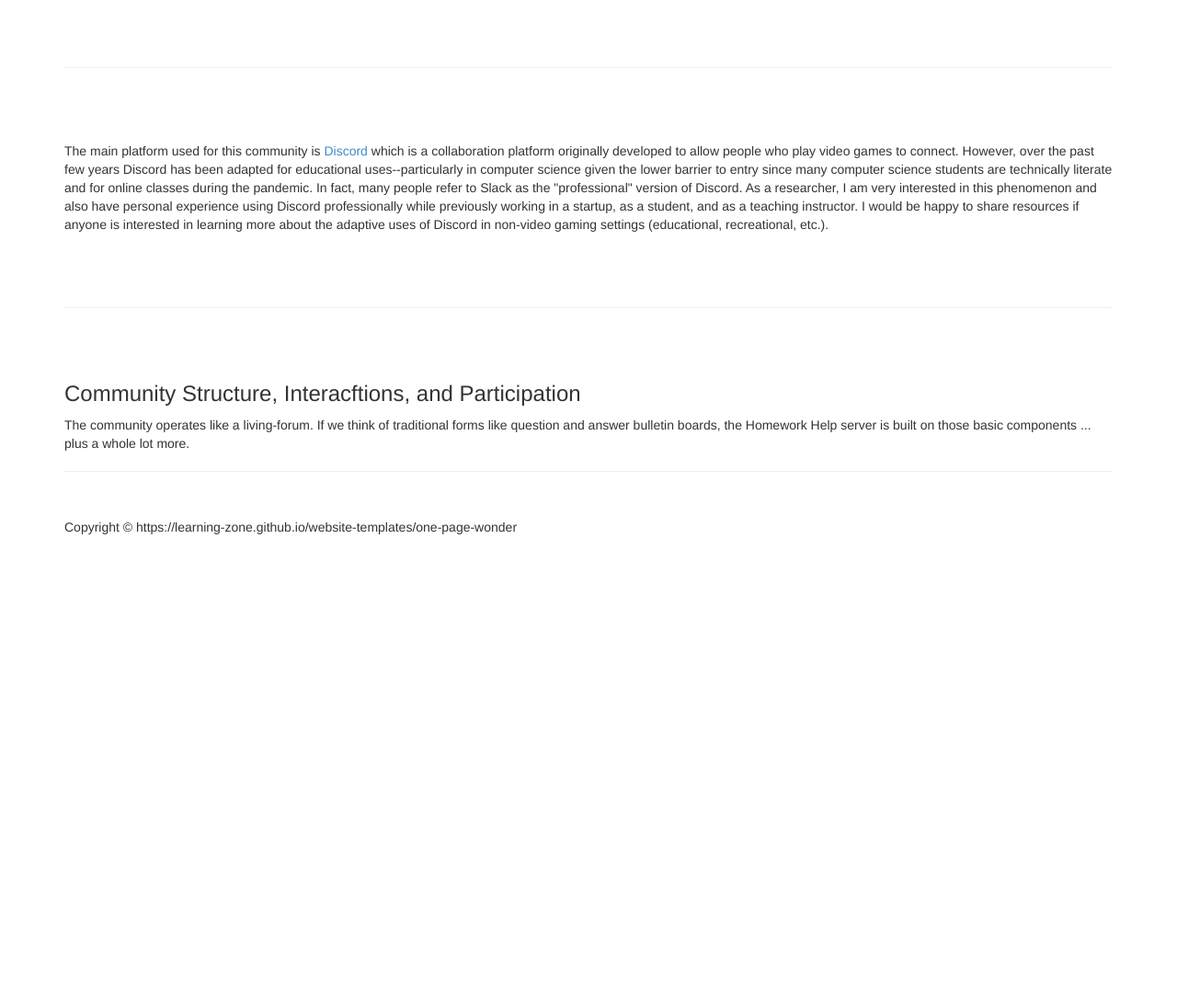
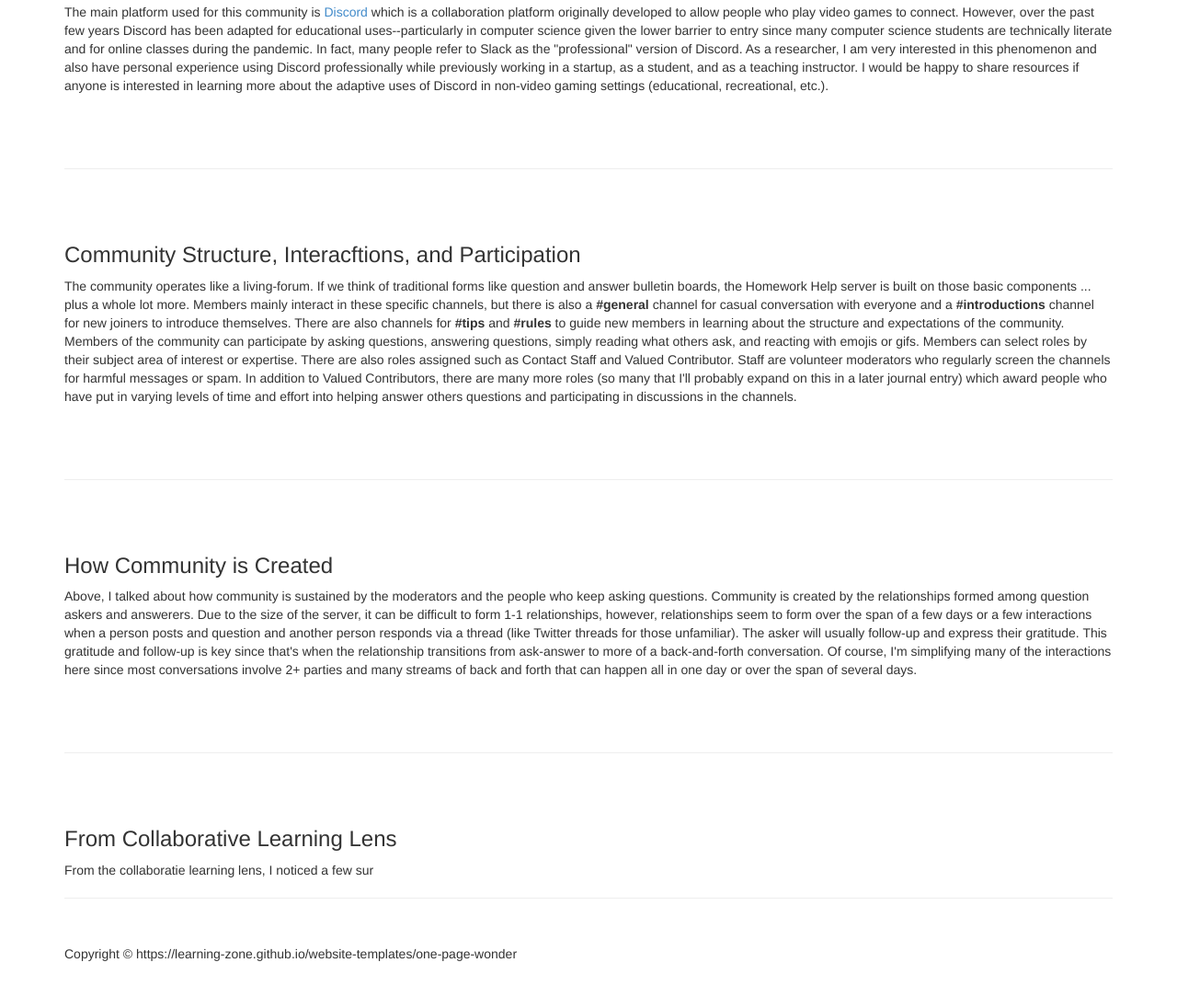
Before and after one commit to yjqian02/online_learning_communities_Alice_Zhang, a plain HTML site: page journal1.html in a window 1280 px wide. Shown: the part 945-2029 px from the top of the page at 92% size. Before the commit the page ends 1578 px from the top, so only its background shows below. Drawn offline with Linux system fonts and the light colour scheme.

Commit message:
fix image

```diff
--- a/journal1.html
+++ b/journal1.html
@@ -83,7 +83,6 @@
         </ol>
       </p>
 
-      <hr class="featurette-divider">
       <p>
         The main platform used for this community is <a href="https://Discord.com">Discord</a> which is a collaboration
         platform originally developed to allow people who play video games to connect. However, over the past few years Discord
@@ -100,9 +99,39 @@
       <p>
         The community operates like a living-forum. If we think of traditional forms like question and answer bulletin
         boards, the Homework Help server is built on those basic components ... plus a whole lot more.
+        Members mainly interact in these specific channels, but there is also a <b>#general</b> channel for casual conversation with
+        everyone and a <b>#introductions</b> channel for new joiners to introduce themselves.
+        There are also channels for <b>#tips</b> and <b>#rules</b> to guide new members in learning about the structure and
+        expectations of the community.
+        Members of the community can participate by asking questions, answering questions, simply reading what others
+        ask, and reacting with emojis or gifs.
+        Members can select roles by their subject area of interest or expertise. There are also
+        roles assigned such as Contact Staff and Valued Contributor. Staff are volunteer moderators who regularly
+        screen the channels for harmful messages or spam. In addition to Valued Contributors, there are many more roles
+        (so many that I'll probably expand on this in a later journal entry) which award people who have put in varying levels
+        of time and effort into helping answer others questions and participating in discussions in the channels.
+      </p>
+
+      <hr class="featurette-divider">
+      <h3>How Community is Created</h3>
+      <p>
+        Above, I talked about how community is sustained by the moderators and the people who keep asking questions.
+        Community is created by the relationships formed among question askers and answerers. Due to the size of the server,
+        it can be difficult to form 1-1 relationships, however, relationships seem to form over the span of a few days or a few
+        interactions when a person posts and question and another person responds via a thread (like Twitter threads for those unfamiliar).
+        The asker will usually follow-up and express their gratitude. This gratitude and follow-up is key since that's when
+        the relationship transitions from ask-answer to more of a back-and-forth conversation. Of course, I'm simplifying many of the interactions
+        here since most conversations involve 2+ parties and many streams of back and forth that can happen all in one day or over the span of several days.
 
       </p>
 
+      <hr class="featurette-divider">
+      <h3>From Collaborative Learning Lens</h3>
+      <p>
+        From the collaboratie learning lens, I noticed a few sur
+
+
+      </p>
 
 
       <hr>
```
Also changed, not shown: index.html (+4 -4 lines).
